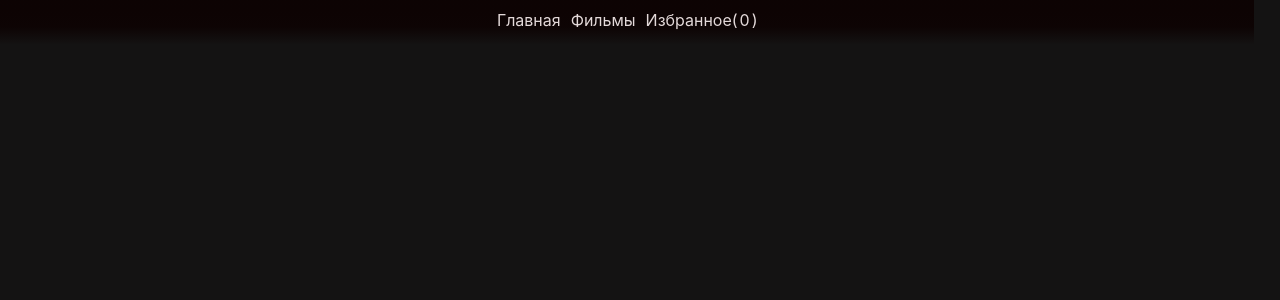
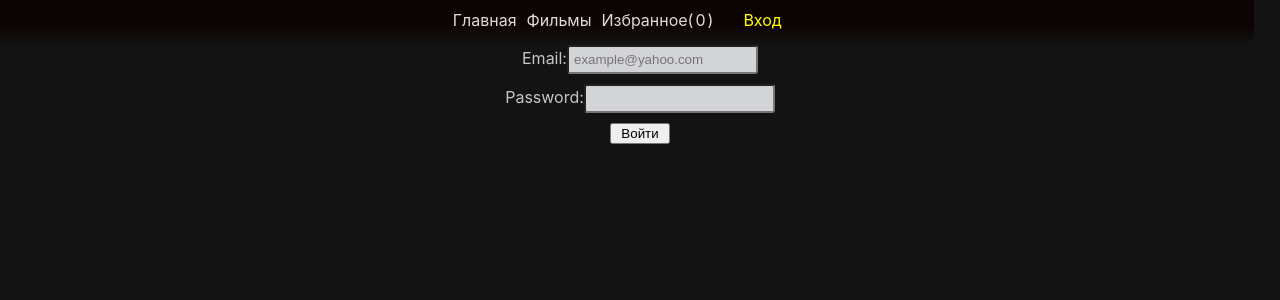
Before and after one commit to KirItPro/watchCinema, a React (Create React App) app: page /login in a window 1280 px wide. Shown: the top 300 px of the page. Built offline with nearby package versions, Linux system fonts and the light colour scheme; no server answers; a web font is replaced by a local one.

Commit message:
added login

```diff
--- a/src/App.js
+++ b/src/App.js
@@ -7,6 +7,7 @@ import Promo from './component/promo/Promo';
 import Home from './component/Home/Home';
 import FavoritesBlock from './component/favorites-block/favorites';
 import FilmInfo from './component/filmInfo/FilmInfo';
+import Login from './component/login/login';
 
 function App() {
   const dataURL = 'https://yts.mx/api/v2/list_movies.json';
@@ -31,6 +32,7 @@ function App() {
         <Route path='/all-films' element={<FilmsAll dataAllFilms={dataMovies}/>}/>
         <Route path='/film-info' element={<FilmInfo/>} />
         <Route path='/favorites' element={<FavoritesBlock/>}/>
+        <Route path='/login' element={<Login/>} />
       </Routes>
     </>
   );
--- a/src/component/filmInfo/FilmInfo.js
+++ b/src/component/filmInfo/FilmInfo.js
@@ -20,7 +20,6 @@ function FilmInfo() {
                     <p className="film-synopsis">{film.synopsis.length > 600 ? film.synopsis.slice(0, 600)+' ...' : film.synopsis}</p>
                     <div className="film-rating">{'Рейтинг: ' + film.rating}</div>
                     <div className="film-genres">{'Жанр: ' + film.genres.join(', ')}</div>
-                    {/* <div >смотреть</div> */}
                     <Link className="film-btn-download" to={film.torrents[1].url} >СКАЧАТЬ</Link>
                 </div>
                 <img className="film-poster" src={film.medium_cover_image} alt='poster' />
--- a/src/component/header/Header.js
+++ b/src/component/header/Header.js
@@ -1,5 +1,6 @@
 import { useSelector } from 'react-redux';
 import { Link } from 'react-router-dom';
+import Login from '../login/login';
 import './header.css';
 
 export default function Header() {
@@ -10,6 +11,7 @@ export default function Header() {
             <Link to='/' className="header-menu_button">Главная</Link>
             <Link to='/all-films' className="header-menu_button">Фильмы</Link>
             <Link to='/favorites' className="header-menu_button">Избранное(<div className='header-menu_button__count'>{items.length}</div>)</Link>
+            <Link to='/login' className="header-menu_button" style={{color:'yellow', margin:'0 20px'}}>Вход</Link>
             </div>
         </header>
     )
--- /dev/null
+++ b/src/component/login/login.css
@@ -0,0 +1,18 @@
+form {
+    display: grid;
+    justify-items: center;
+    align-items: center;
+    gap: 10px;
+    color: rgb(202, 197, 197);
+}
+.login-user_email {
+    color: rgb(182, 87, 14);
+}
+input{
+    padding: 5px;
+    border-radius: 3px;
+    background-color: rgba(237, 240, 243, 0.878);
+}
+.login-btn {
+    width: 60px;
+}
--- /dev/null
+++ b/src/component/login/login.js
@@ -0,0 +1,56 @@
+import { useState } from "react";
+import './login.css';
+
+const Login = () => {
+  const [input, setInput] = useState({
+    username: "",
+    password: "",
+  });
+
+  const handleSubmitEvent = (e) => {
+    e.preventDefault();
+    if (input.username !== "" && input.password !== "") {
+      //dispatch action from hooks
+    }
+    alert("Данные не верны. Повторите ввод или зарегистрируйтесь!");
+  };
+
+  const handleInput = (e) => {
+    const { name, value } = e.target;
+    setInput((prev) => ({
+      ...prev,
+      [name]: value,
+    }));
+  };
+
+  return (
+    <form onSubmit={handleSubmitEvent}>
+      <div className="login-form_control">
+        <label htmlFor="user_email">Email:</label>
+        <input
+          type="email"
+          id="user-email"
+          name="email"
+          placeholder="example@yahoo.com"
+          aria-describedby="user_email"
+          aria-invalid="false"
+          onChange={handleInput}
+        />
+      </div>
+      <div className="login-form_control">
+        <label htmlFor="password">Password:</label>
+        <input
+          type="password"
+          id="password"
+          name="password"
+          aria-describedby="user-password"
+          aria-invalid="false"
+          onChange={handleInput}
+        />
+      </div>
+      <button className="login-btn">Войти</button>
+    </form>
+  );
+};
+
+export default Login;
```
